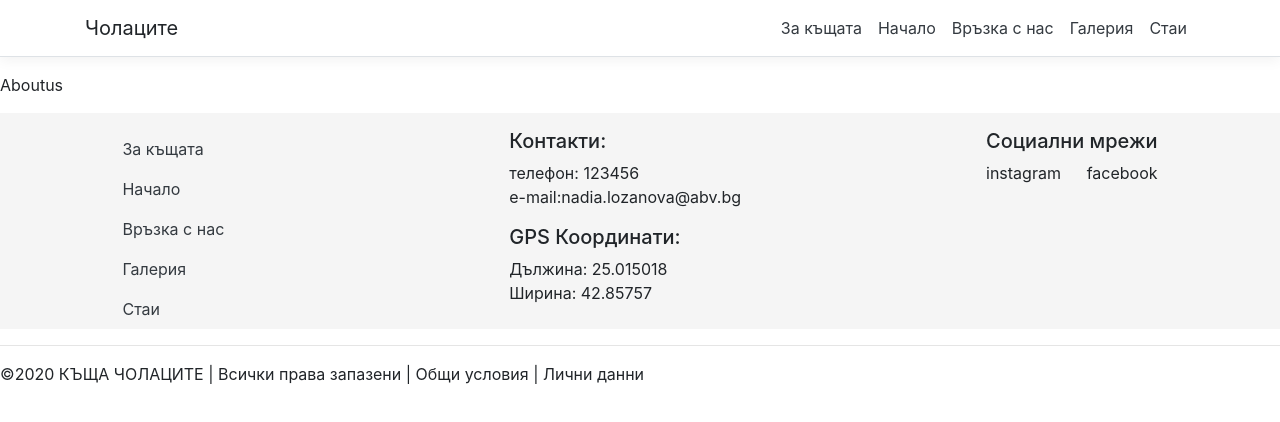
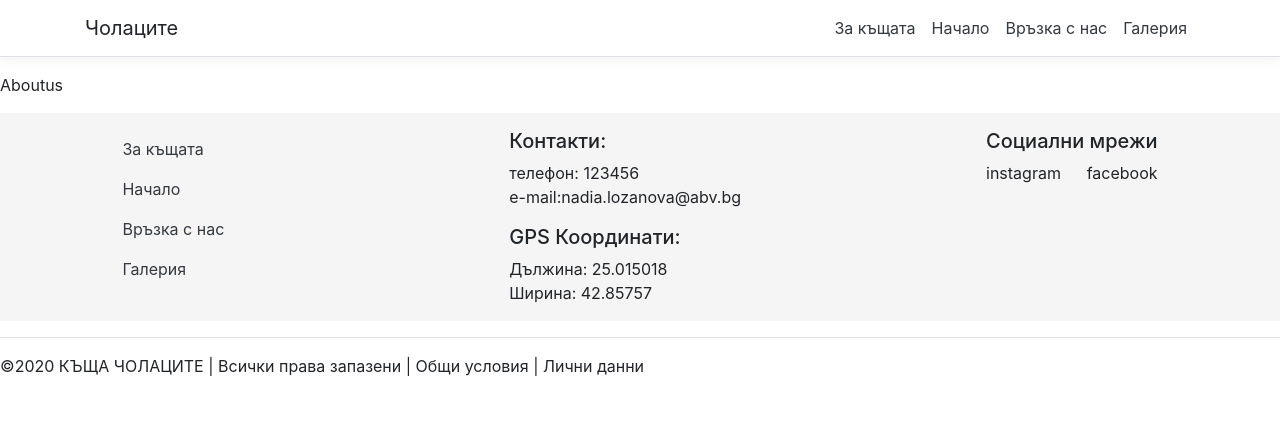
Before and after one commit to pavsavov/HouseCholacite, a React (Create React App) app in the folder src/House.Web/House.Web/ClientApp/: page /about-us in a window 1280 px wide. Shown: the top 422 px of the page. Built offline with nearby package versions, Linux system fonts and the light colour scheme.

Commit message:
removed redundant route

```diff
--- a/src/House.Web/House.Web/ClientApp/src/components/Navigation/NavigationEndPoints.js
+++ b/src/House.Web/House.Web/ClientApp/src/components/Navigation/NavigationEndPoints.js
@@ -25,11 +25,6 @@ const NavigationEndPoints = () => {
           Галерия
         </NavLink>
       </NavItem>
-      <NavItem>
-        <NavLink tag={Link} className='text-dark' to='/rooms'>
-          Стаи
-        </NavLink>
-      </NavItem>
     </ul>
   );
 };
--- a/src/House.Web/House.Web/ClientApp/src/components/Router/RouteRegister.js
+++ b/src/House.Web/House.Web/ClientApp/src/components/Router/RouteRegister.js
@@ -13,9 +13,6 @@ const RouteRegister = () => {
 
       {/* register component once available */}
       <Route exact path='/gallery' component={Gallery} />
-      <Route exact path='/rooms'>
-        и тук няма никой
-      </Route>
       <Route exact path='/about-us' component={AboutUs} />
     </Switch>
   );
```
